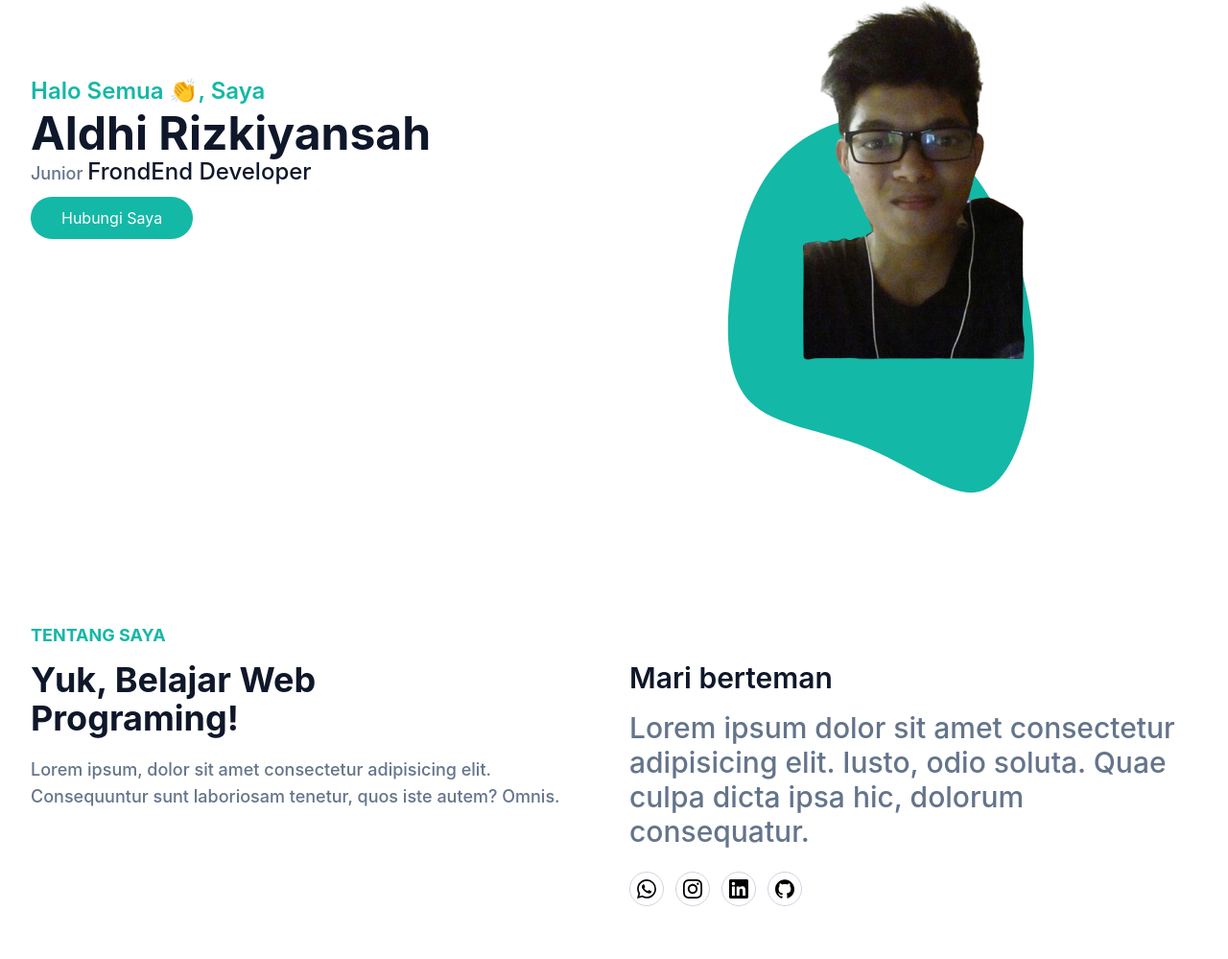
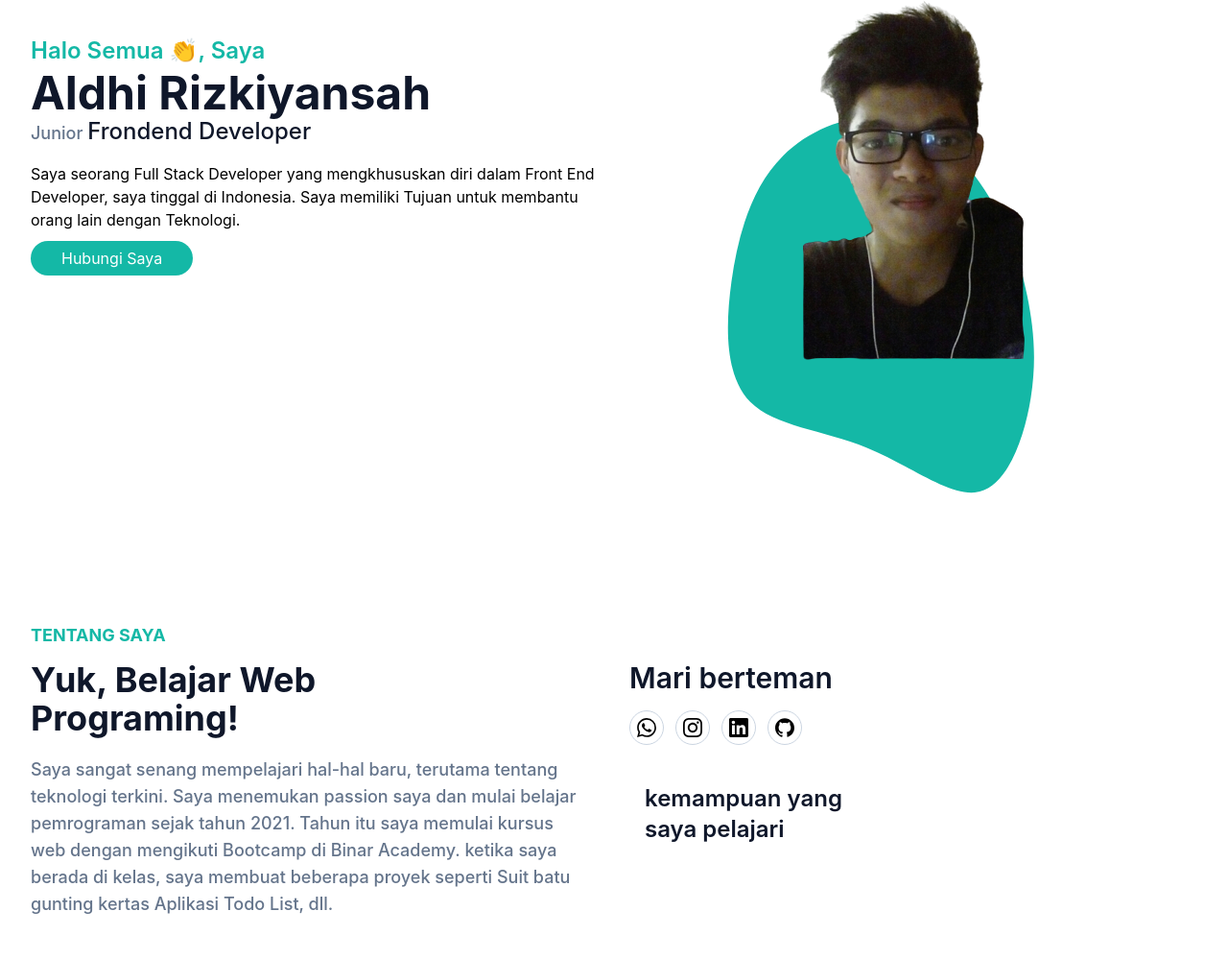
Before and after one commit to Aldhi28/portfolio-tailwind, a website: page index.html in a window 1280 px wide. Shown: the part 277-1276 px from the top of the page at 96% size. Drawn offline with Linux system fonts and the light colour scheme.

Commit message:
merubah section tetang saya

```diff
--- a/index.html
+++ b/index.html
@@ -111,15 +111,18 @@
                 Aldhi Rizkiyansah
               </span>
             </h1>
-            <h2 class="font-medium text-secondary text-lg mb-5">
+            <h2 class="font-medium text-secondary text-lg mb-4">
               Junior
-              <span class="text-dark lg:text-2xl">
-                FrondEnd Developer
-              </span>
+              <span class="text-dark lg:text-2xl"> Frondend Developer </span>
             </h2>
+            <p class="mb-4">
+              Saya seorang Full Stack Developer yang mengkhususkan diri dalam
+              Front End Developer, saya tinggal di Indonesia. Saya memiliki
+              Tujuan untuk membantu orang lain dengan Teknologi.
+            </p>
             <a
               href="#"
-              class="text-base font-semiboald text-white bg-primary py-3 px-8 rounded-full hover:shadow-lg hover:opacity-80 transition duration-300 ease-in-out"
+              class="text-base font-semiboald text-white bg-primary py-2 px-8 rounded-full hover:shadow-lg hover:opacity-80 transition duration-300 ease-in-out"
             >
               Hubungi Saya
             </a>
@@ -166,8 +169,12 @@
               Yuk, Belajar Web Programing!
             </h2>
             <p class="font-medium text-base text-secondary max-w-xl lg:text-lg">
-              Lorem ipsum, dolor sit amet consectetur adipisicing elit.
-              Consequuntur sunt laboriosam tenetur, quos iste autem? Omnis.
+              Saya sangat senang mempelajari hal-hal baru, terutama tentang
+              teknologi terkini. Saya menemukan passion saya dan mulai belajar
+              pemrograman sejak tahun 2021. Tahun itu saya memulai kursus web
+              dengan mengikuti Bootcamp di Binar Academy. ketika saya berada di
+              kelas, saya membuat beberapa proyek seperti Suit batu gunting
+              kertas Aplikasi Todo List, dll.
             </p>
           </div>
           <div class="w-full px-4 lg:w-1/2">
@@ -176,10 +183,10 @@
             >
               Mari berteman
             </h3>
-            <p class="font-medium text-base text-secondary mb-6 lg:text-3xl">
+            <!-- <p class="font-medium text-base text-secondary mb-6 lg:text-3xl">
               Lorem ipsum dolor sit amet consectetur adipisicing elit. Iusto,
               odio soluta. Quae culpa dicta ipsa hic, dolorum consequatur.
-            </p>
+            </p> -->
             <div class="flex items-center">
               <!-- WhatsApp -->
               <a
@@ -258,6 +265,15 @@
                 </svg>
               </a>
             </div>
+            <!-- hal yang pernah saya pelajari start -->
+            <div class="w-full px-4 lg:w-1/2">
+              <h3
+                class="font-semibold text-dark text-2xl mb-4 lg:text-2xl lg:pt-10"
+              >
+                kemampuan yang saya pelajari
+              </h3>
+            </div>
+            <!-- hal yang pernah saya pelajari end -->
           </div>
         </div>
       </div>
@@ -558,9 +574,7 @@
             </ul>
           </div>
           <div class="w-full px-4 mb-12 md:w-1/3">
-            <h3 class="font-semibold text-xl text-white mb-5">
-              Tautan
-            </h3>
+            <h3 class="font-semibold text-xl text-white mb-5">Tautan</h3>
             <ul class="text-slate-300">
               <li>
                 <a
```
